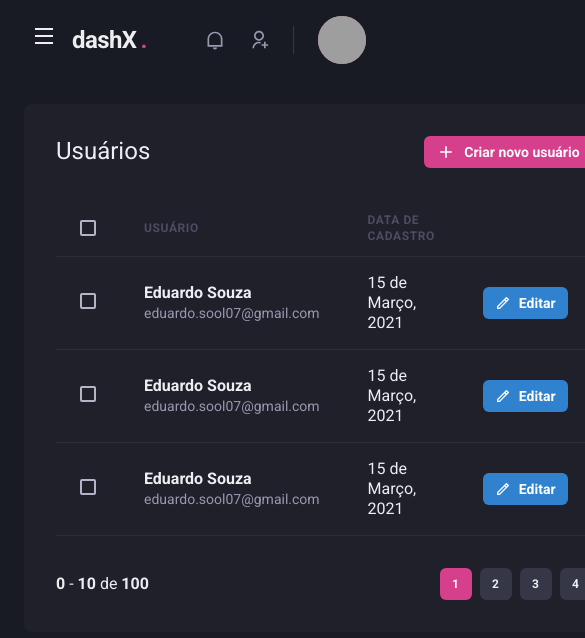
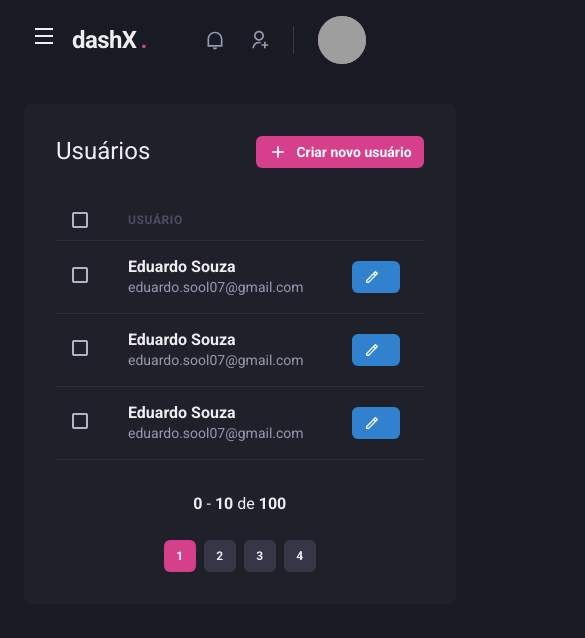
Before and after one commit to Eduardo-SO/dashx, a Next.js app: page /users in a window 390 px wide. Shown: the top 638 px of the page, 585 px wide, since content can reach past the window. Built offline with nearby package versions, Linux system fonts and the light colour scheme; grey boxes are pictures that could not be loaded.

Commit message:
Add responsivity to table and pagination

```diff
--- a/src/components/Pagination/index.tsx
+++ b/src/components/Pagination/index.tsx
@@ -1,9 +1,10 @@
-import { HStack, Button, Box } from "@chakra-ui/react";
+import { HStack, Box, Stack } from "@chakra-ui/react";
 import { PaginationItem } from "./PaginationItem";
 
 export function Pagination() {
   return (
-    <HStack
+    <Stack
+      direction={['column', 'row']}
       spacing="6"
       mt="8"
       justify="space-between"
@@ -19,6 +20,6 @@
         <PaginationItem pageNumber={3} />
         <PaginationItem pageNumber={4} />
       </HStack>
-    </HStack>
+    </Stack>
   )
 }
--- a/src/pages/dashboard.tsx
+++ b/src/pages/dashboard.tsx
@@ -70,7 +70,7 @@
 
         <SimpleGrid flex="1" align="flex-start" gap="4" minChildWidth={320}>
           <Box
-            p="8"
+            p={["6", "8"]}
             bg="gray.800"
             borderRadius={8}
             pb="4"
--- a/src/pages/users/index.tsx
+++ b/src/pages/users/index.tsx
@@ -1,4 +1,4 @@
-import { Box, Button, Checkbox, Flex, Heading,Icon, Table, Tbody, Td, Text, Th, Thead, Tr } from "@chakra-ui/react";
+import { Box, Button, Checkbox, Flex, Heading,Icon, Table, Tbody, Td, Text, Th, Thead, Tr, useBreakpointValue } from "@chakra-ui/react";
 import { RiAddLine, RiPencilLine } from "react-icons/ri";
 
 import { Header } from "../../components/Header";
@@ -6,6 +6,11 @@
 import { Pagination } from "../../components/Pagination";
 
 export default function UserList() {
+  const isWideVersion = useBreakpointValue({
+    base: false,
+    lg: true
+  })
+
   return (
     <Box>
       <Header />
@@ -31,17 +36,17 @@
           <Table colorScheme="whiteAlpha">
             <Thead>
               <Tr>
-                <Th w="8" px="6" color="gray.300">
+                <Th w="8" px={["4", "4", "6"]} color="gray.300">
                   <Checkbox colorScheme="pink" />
                 </Th>
                 <Th>Usuário</Th>
-                <Th>Data de cadastro</Th>
+                {isWideVersion && <Th>Data de cadastro</Th>}
                 <Th w="8"></Th>
               </Tr>
             </Thead>
             <Tbody>
               <Tr>
-                <Td px="6">
+                <Td px={["4", "4", "6"]}>
                   <Checkbox colorScheme="pink" />
                 </Td>
                 <Td>
@@ -50,11 +55,7 @@
                     <Text fontSize="sm" color="gray.300">eduardo.sool07@gmail.com</Text>
                   </Box>
                 </Td>
-                <Td>
-                  <Box>
-                    <Text>15 de Março, 2021</Text>
-                  </Box>
-                </Td>
+                {isWideVersion && <Td>17 de Março, 2021</Td>}
                 <Td>
                   <Button
                     as="a"
@@ -63,12 +64,12 @@
                     colorScheme="blue"
                     leftIcon={<Icon as={RiPencilLine} fontSize="16" />}
                   >
-                    Editar
+                    { isWideVersion && 'Editar'}
                   </Button>
                 </Td>
               </Tr>
               <Tr>
-                <Td px="6">
+                <Td px={["4", "4", "6"]}>
                   <Checkbox colorScheme="pink" />
                 </Td>
                 <Td>
@@ -77,11 +78,7 @@
                     <Text fontSize="sm" color="gray.300">eduardo.sool07@gmail.com</Text>
                   </Box>
                 </Td>
-                <Td>
-                  <Box>
-                    <Text>15 de Março, 2021</Text>
-                  </Box>
-                </Td>
+                {isWideVersion && <Td>17 de Março, 2021</Td>}
                 <Td>
                   <Button
                     as="a"
@@ -90,12 +87,12 @@
                     colorScheme="blue"
                     leftIcon={<Icon as={RiPencilLine} fontSize="16" />}
                   >
-                    Editar
+                    { isWideVersion && 'Editar'}
                   </Button>
                 </Td>
               </Tr>
               <Tr>
-                <Td px="6">
+                <Td px={["4", "4", "6"]}>
                   <Checkbox colorScheme="pink" />
                 </Td>
                 <Td>
@@ -104,11 +101,7 @@
                     <Text fontSize="sm" color="gray.300">eduardo.sool07@gmail.com</Text>
                   </Box>
                 </Td>
-                <Td>
-                  <Box>
-                    <Text>15 de Março, 2021</Text>
-                  </Box>
-                </Td>
+                {isWideVersion && <Td>17 de Março, 2021</Td>}
                 <Td>
                   <Button
                     as="a"
@@ -117,7 +110,7 @@
                     colorScheme="blue"
                     leftIcon={<Icon as={RiPencilLine} fontSize="16" />}
                   >
-                    Editar
+                    { isWideVersion && 'Editar'}
                   </Button>
                 </Td>
               </Tr>
```
